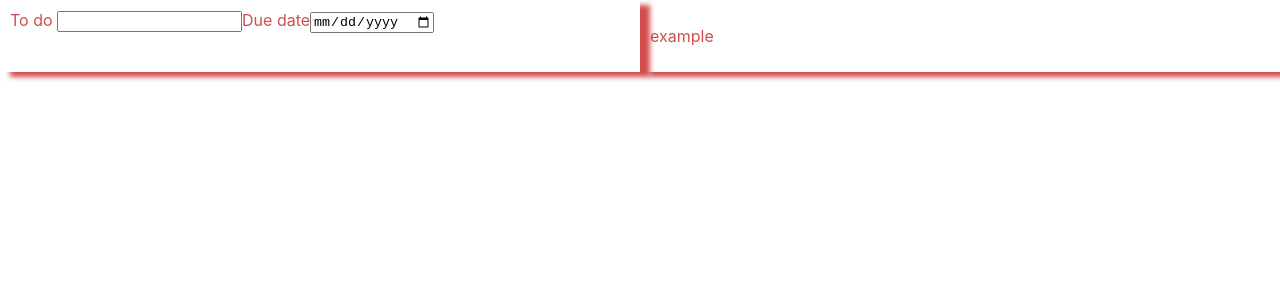
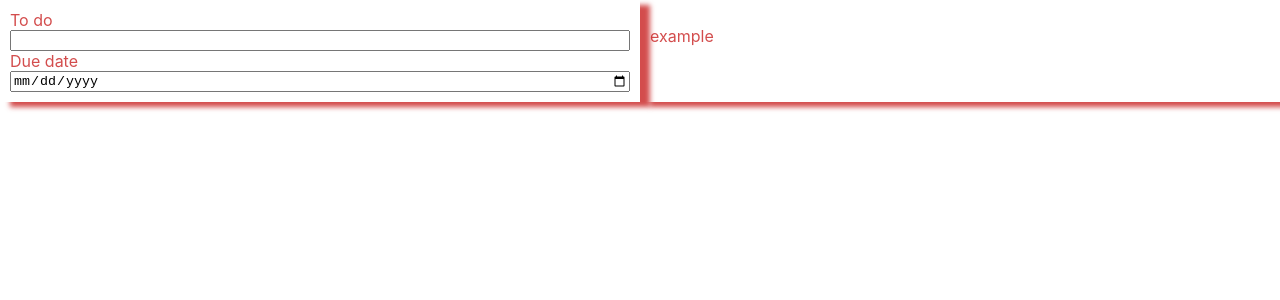
Before and after one commit to Mount-Blanc/To-do-list, a React (Create React App) app: page / in a window 1280 px wide. Shown: the top 300 px of the page. Built offline with nearby package versions, Linux system fonts and the light colour scheme.

Commit message:
added form style

```diff
--- a/src/App.css
+++ b/src/App.css
@@ -2,6 +2,3 @@
   display:grid;
   grid-template-columns: repeat(2, 1fr);
 }
-.item1 {
-
-}
--- a/src/Components/Card.css
+++ b/src/Components/Card.css
@@ -2,6 +2,5 @@
 color: rgba(194, 5, 5, 0.712);
 display:inline-block;
 box-shadow:10px 5px 5px rgba(194, 5, 5, 0.712);
-justify-content: center;
 padding:10px;
 }
--- a/src/Components/Form.css
+++ b/src/Components/Form.css
@@ -0,0 +1,4 @@
+.style {
+    display:flex;
+    flex-direction: column;
+}
--- a/src/Components/Form.js
+++ b/src/Components/Form.js
@@ -4,11 +4,11 @@ import './Form.css';
 function Card() {
     return <div>
         <div>
-            <form>
+            <form className="style">
                 <label>To do </label>
-            <input type="text" ></input>
-            <label>Due date</label>
-            <input type="date"></input>
+                <input type="text" ></input>
+                <label>Due date</label>
+                <input type="date"></input>
 
             </form>
         </div>
```
